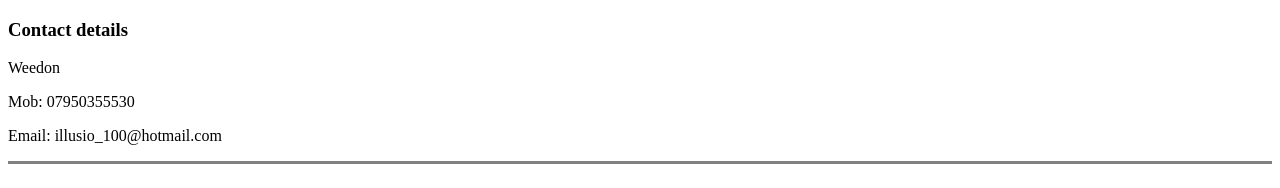
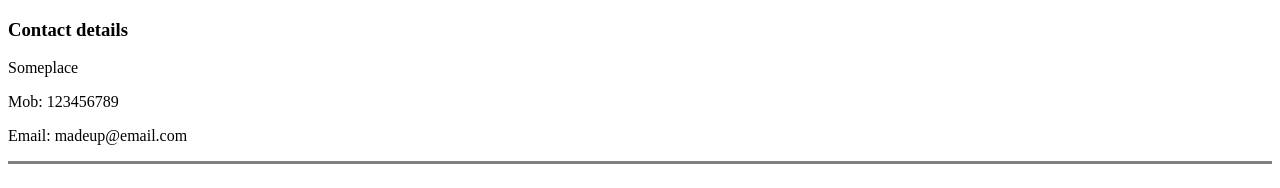
Before and after one commit to HomologusTrend/CV, a plain HTML site: page contacts.html in a window 1280 px wide. Shown: the top 188 px of the page. Drawn offline with Linux system fonts and the light colour scheme.

Commit message:
Changed personal details

```diff
--- a/contacts.html
+++ b/contacts.html
@@ -8,9 +8,9 @@
 </head>
 <body>
     <h3>Contact details</h3>
-    <p>Weedon</p>
-    <p>Mob: 07950355530</p>
-    <p>Email: illusio_100@hotmail.com</p>
+    <p>Someplace</p>
+    <p>Mob: 123456789</p>
+    <p>Email: madeup@email.com</p>
     <hr size="3" color="grey" noshade>
     <br>
     <form action="mailto:illusio_100@hotmail.com" method="post" enctype="text/plain">
```
